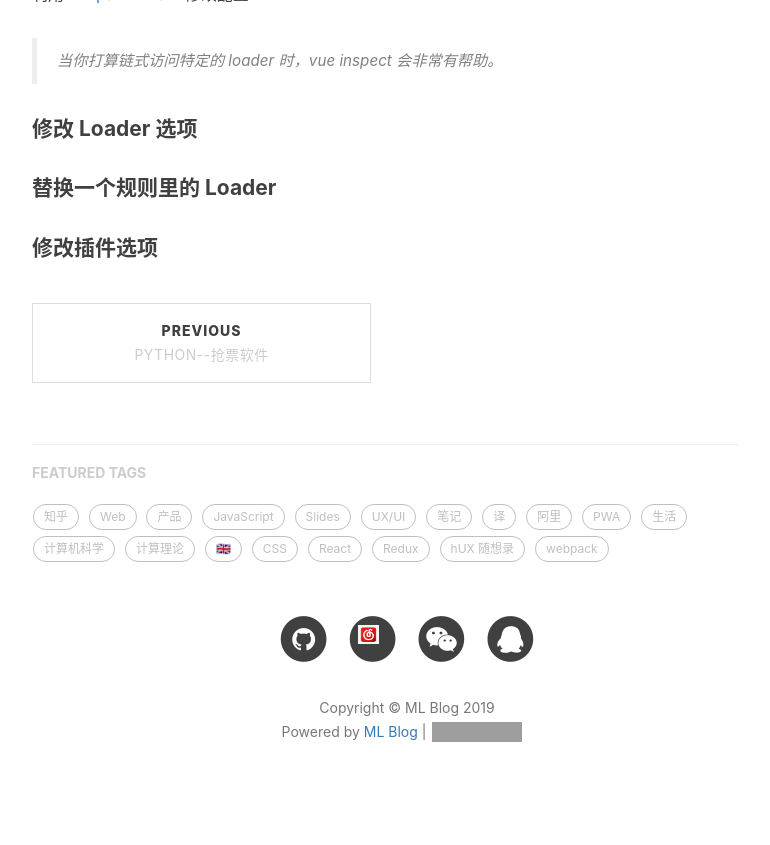
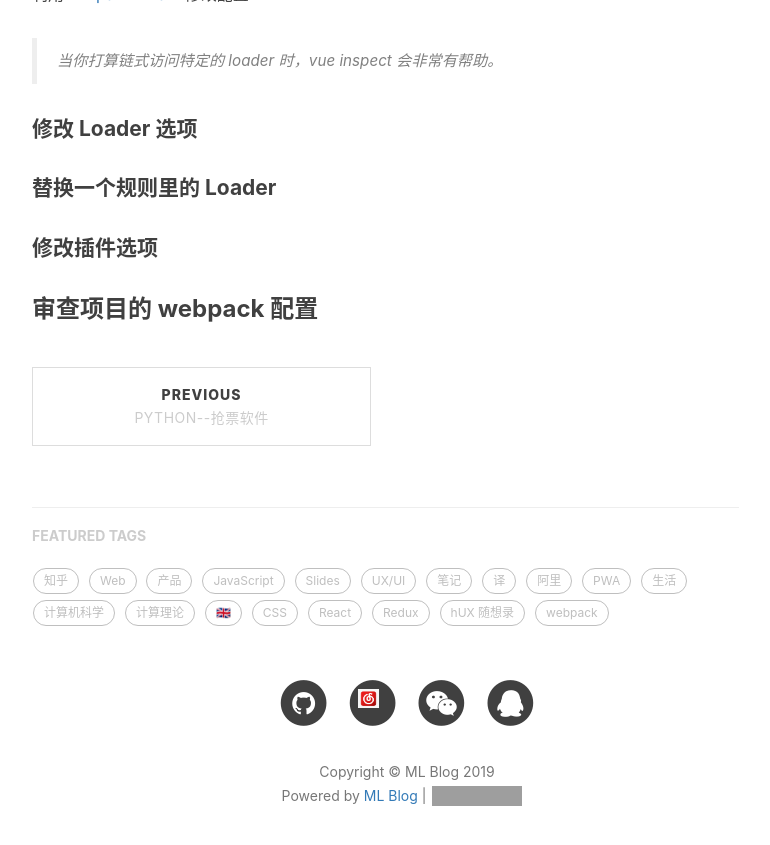
Before and after one commit to adamma1024/ml-blog, a Jekyll site: the page built from _posts/2019-06-13-vue-cli3-webpack.md, in a window 1280 px wide and 900 px high, scrolled down 2491 px. Shown: the top 845 px of the window, without its empty margins (233-1003 px from the left). Built offline with Jekyll 4.4.1, drawn with Linux system fonts in a browser that asks for light colours; comment, search, counter and statistics services are not loaded; grey boxes are pictures that could not be loaded.

Commit message:
审查项目的 webpack 配置

```diff
--- a/_posts/2019-06-13-vue-cli3-webpack.md
+++ b/_posts/2019-06-13-vue-cli3-webpack.md
@@ -70,3 +70,5 @@ module.exports = {
 #### 替换一个规则里的 Loader
 
 #### 修改插件选项
+
+### 审查项目的 webpack 配置
```
